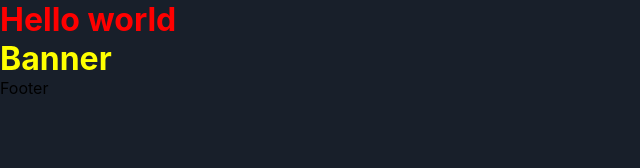
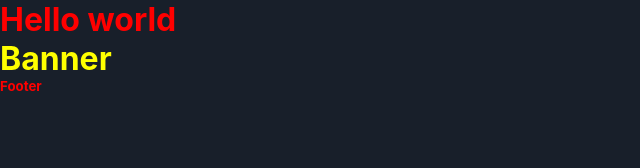
Before and after one commit to Shad-Islam/Fylo-dark-theme-landing-page, a React (Create React App) app: page / in a window 1280 px wide. Shown: the top 168 px of the page, without its empty margins (0-640 px from the left). Built offline with nearby package versions, Linux system fonts and the light colour scheme.

Commit message:
Add footer section style

```diff
--- a/src/components/Footer.jsx
+++ b/src/components/Footer.jsx
@@ -1,9 +1,8 @@
-import React from 'react'
+import React from "react";
+import { Hhi } from "./styles/footer.style";
 
 function Footer() {
-  return (
-    <div>Footer</div>
-  )
+  return <Hhi>Footer</Hhi>;
 }
 
-export default Footer
+export default Footer;
--- /dev/null
+++ b/src/components/styles/footer.style.js
@@ -0,0 +1,7 @@
+import styled from "styled-components";
+
+const Hhi = styled.h5`
+  color: red;
+`;
+
+export { Hhi };
```
